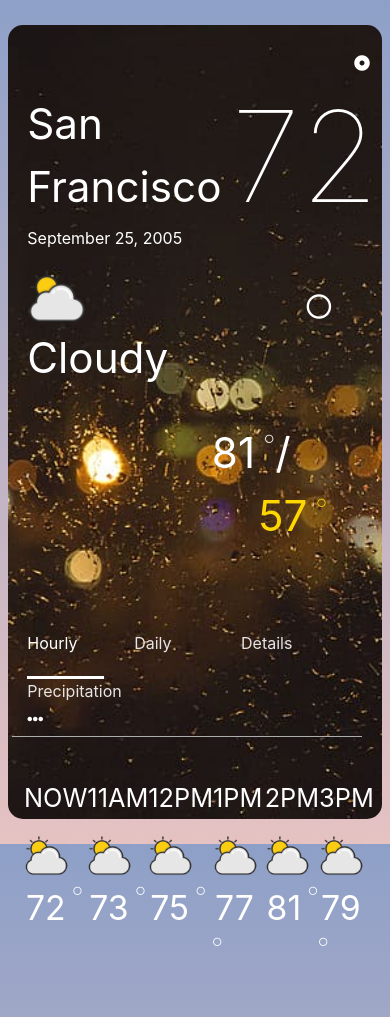
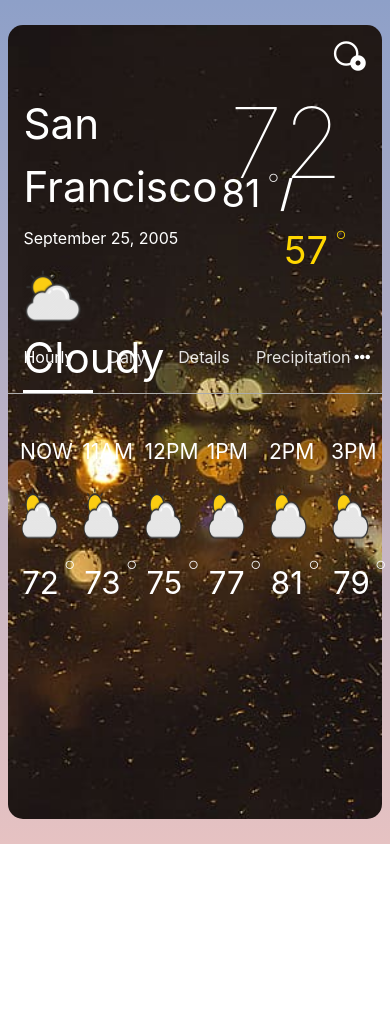
Before and after one commit to VerjinSanthiya/WeatherForecast, a plain HTML site: page index.html in a window 390 px wide. After the commit the page ends 844 px from the top, so only its background shows below. Drawn offline with nearby package versions, Linux system fonts and the light colour scheme.

Commit message:
Update style.css

```diff
--- a/style.css
+++ b/style.css
@@ -352,7 +352,7 @@
         color: rgba(255, 255, 255, 0.883);
     }
 }
-@media only screen and (max-width: 576px) {
+@media only screen and (max-width: 670px) {
     /* mobile  < 768  */
     body{
         background-image: linear-gradient(#8EA0C8, #E6C2C2);
@@ -475,3 +475,144 @@
         color: rgba(255, 255, 255, 0.883);
     }
 }
+@media only screen and (max-width: 424px) {
+    /* mobile  < 375  */
+    body{
+        background-image: linear-gradient(#8EA0C8, #E6C2C2);
+        height: 100vh;
+    }
+    .section {
+        background-image: url(./background.jpg);
+        background-size: cover;
+        position: relative;
+        left: 2vw;
+        top: 3vh;
+        width: 96vw;
+        height: 94vh;
+        border-radius: 15px;
+    }
+    .container {
+        padding: 1vh 4vw 1vh 4vw;
+    }
+    .dot{
+        text-align: right;
+        color: white;
+        padding: 2vh 0vh;
+    }
+    .dot > i{
+        position: relative;
+        left: -4vw;
+    }
+    .row{
+        color: white;
+    }
+    .left{
+        color: white;
+    }
+    .san{
+        font-size: 5vh;
+        margin-bottom: 0.5rem;
+    }
+    .sep{
+        margin-bottom: 1rem;
+    }
+    .cloud{
+        font-size: 5vh;
+    }
+    .right{
+        font-size: 15vh;
+        color: white;
+        text-align-last: right;
+    }
+    .up72{
+        position: relative;
+        bottom: 2.5vh;
+        left: -3vw;
+        font-size: 25vw;
+        font-weight: 100;
+        margin-bottom: 0rem;
+    }
+    .right > .up72 > i{
+        font-size: 3vh;
+    }
+    .down72 > i{
+        font-size: 1vh;
+    }
+    .big-round {
+        font-size: 3vh;
+        position: relative;
+        bottom: 31vh;
+        position: relative;
+        right: -1vw;
+    }
+    .sml-round{
+        position: relative;
+        bottom: 3vh;
+        right: 0.5vw;
+    }
+    .down72 {
+        font-size: 4.5vh;
+        position: relative;
+        bottom: 26vh;
+        right: 5vw;
+    }
+    .cloudDown{
+        position: relative;
+        bottom: 20vh;
+    }
+    .space {
+        padding: 0vh;
+        position: relative;
+        left: 3vw;
+    }
+    .line{
+        border-bottom: 1px solid rgb(173, 173, 173);
+    }
+    .dark{
+        border-bottom: 3px solid white;
+        margin: 0px;
+        padding-bottom: 1.3rem;
+    }
+    .link{
+        margin-bottom: 0.3rem;
+    }
+    .linkside{
+        color: white;
+        text-align: center;
+        padding-right: 2vw;
+    }
+    .padding{
+        padding: 0px;
+    }
+    .degree {
+        font-size: 2.5vh;
+        margin-bottom: 1rem;
+        margin-top: 5vh;
+    }
+    .cloud_img {
+        width: 10vw;
+        height: 7vh;
+    }
+    .down {
+        font-size: 3.7vh;
+        position: relative;
+        bottom: 2vh;
+        left: 0.5vw;
+        margin-top: 4vh;
+    }
+    .down i{
+        font-size: 1vh;
+    }
+    .clr{
+        color: rgba(255, 255, 255, 0.883);
+    }
+    .pre{
+        padding-left: 2vw;
+    }
+}
+@media only screen and (max-width: 355px) {
+    .cloudDown{
+        position: relative;
+        bottom: 10vh;
+    }
+}
```
